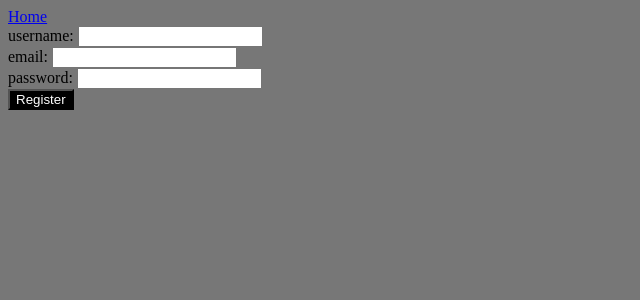
After one commit to bhashimoto/raticate, a Django app: page /ratata/signup/ in a window 1280 px wide. The commit adds this page. Shown: the top 300 px of the page, without its empty margins (0-640 px from the left). Run offline with Django 5.2, Linux system fonts and the light colour scheme.

Commit message:
added signup page

```diff
--- a/mysite/ratata/forms.py
+++ b/mysite/ratata/forms.py
@@ -7,3 +7,8 @@ class AccountForm(forms.Form):
 class LoginForm(forms.Form):
     username = forms.CharField(label="username", max_length=200)
     password = forms.CharField(widget=forms.PasswordInput())
+
+class SignupForm(forms.Form):
+    username = forms.CharField(label="username", max_length=200)
+    email = forms.EmailField(label="email")
+    password = forms.CharField(label="password", widget=forms.PasswordInput())
--- a/mysite/ratata/templates/ratata/base.html
+++ b/mysite/ratata/templates/ratata/base.html
@@ -10,7 +10,7 @@
 	</head>
 	<body>
 		<nav>
-			<a href="/ratata">Home</a>
+			<a href={%if not user.is_authenticated%}"/ratata"{%else%}"/ratata/home"{%endif%}>Home</a>
 			{% if user.is_authenticated %}
 			<a href="/ratata/logout">log out</a>
 			{% endif %}
--- a/mysite/ratata/templates/ratata/index.html
+++ b/mysite/ratata/templates/ratata/index.html
@@ -9,7 +9,7 @@
 </header>
 
 <div id="signup-login">
-	<a href="#" class="btn btn-secondary">Sign Up</button>
+	<a href="signup" class="btn btn-secondary">Sign Up</button>
 	<a href="login" class="btn btn-primary">Log In</button></a>
 </div>
 {% endblock %}
--- /dev/null
+++ b/mysite/ratata/templates/ratata/signup.html
@@ -0,0 +1,11 @@
+{% extends 'ratata/base.html' %}
+
+{% block title %}Sign up{% endblock %}
+
+{% block content %}
+<form action="" method="post">
+	{% csrf_token %}
+	{{ signup_form }}
+	<button class="btn-primary" type="submit">Register</button>
+</form>
+{% endblock %}
--- a/mysite/ratata/urls.py
+++ b/mysite/ratata/urls.py
@@ -4,6 +4,7 @@ from . import views
 urlpatterns = [
     path("", views.index, name="index"),
     path("home/", views.home, name="home"),
+    path("signup/", views.user_signup, name="signup"),
     path("login/", views.user_login, name="login"),
     path("logout/", views.user_logout, name="logout"),
     path("accounts/", views.accounts, name="accounts"),
--- a/mysite/ratata/views.py
+++ b/mysite/ratata/views.py
@@ -1,14 +1,33 @@
+from django.contrib.auth.models import User
 from django.http import HttpResponse
 from django.shortcuts import get_object_or_404, render, redirect
 from django.contrib.auth import authenticate, login, logout
 from django.contrib.auth.decorators import login_required
 
-from .forms import AccountForm, LoginForm
+from .forms import AccountForm, LoginForm, SignupForm
 from .models import Account
 
 # Create your views here.
 def index(request):
     return render(request, "ratata/index.html")
+
+
+def user_signup(request):
+    if request.method == "POST":
+        form = SignupForm(request.POST)
+        if form.is_valid():
+            username = form.cleaned_data["username"]
+            email = form.cleaned_data["email"]
+            password = form.cleaned_data["password"]
+            User.objects.create_user(username=username, email=email, password=password)
+            user = authenticate(request, username=username, password=password)
+            if user is not None:
+                login(request, user, backend=None)
+                return redirect("home")
+    else:
+        form = SignupForm
+        return render(request, "ratata/signup.html", {"signup_form": form})
+
 
 def user_login(request):
     if request.method == "POST":
@@ -24,25 +43,27 @@ def user_login(request):
         form = LoginForm
         return render(request, "ratata/login.html", {"form": form})
 
+
 def user_logout(request):
     logout(request)
     return redirect("/ratata/")
+
 
 @login_required
 def home(request):
     # TODO: get user accounts
     accounts = Account.objects.filter(users=request.user)
     account_create_form = AccountForm
-
-
     return render(request, "ratata/home.html", {"account_create_form": account_create_form, "accounts":accounts})
 
 
-
+@login_required
 def account(request, account_id):
     account = get_object_or_404(Account, pk=account_id)
     return render(request, "ratata/account.html", {"account": account})
 
+
+@login_required
 def accounts(request):
     if request.method == "POST":
         form = AccountForm(request.POST)
```
